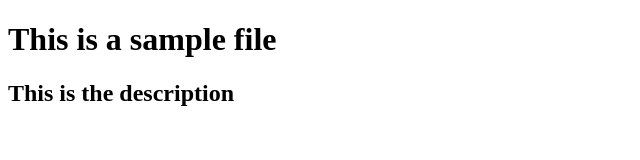
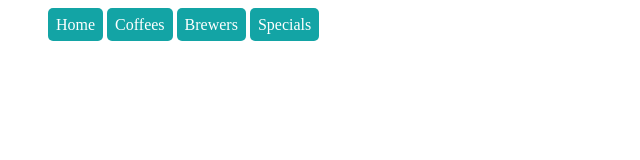
Before and after one commit to samarth25992/front-end-development, a plain HTML site: page index.html in a window 1280 px wide. Shown: the whole page, without its empty margins (0-640 px from the left). Drawn offline with Linux system fonts and the light colour scheme.

Commit message:
Completed session 1 exercise

```diff
--- a/index.html
+++ b/index.html
@@ -1,12 +1,14 @@
 <!DOCTYPE HTML>
-
 <html>
   <head>
-    <link rel="stylesheet" href="/styles.css" type="text/css"/>
+    <link rel="stylesheet" href="styles.css" type="text/css"/>
   </head>
-
   <body>
-    <h1>This is a sample file</h1>
-    <h2>This is the description</h2>
+    <ul>
+      <li>Home</li>
+      <li>Coffees</li>
+      <li>Brewers</li>
+      <li>Specials</li>
+    </ul>
   </body>
 </html>
--- a/styles.css
+++ b/styles.css
@@ -1,3 +1,7 @@
-h1 {
-  color: #000;
+li {
+  display: inline;
+  background: #13A4A5;
+  padding: 8px;
+  color: white;
+  border-radius: 5px;
 }
```
Also changed, not shown: 1 other file.
